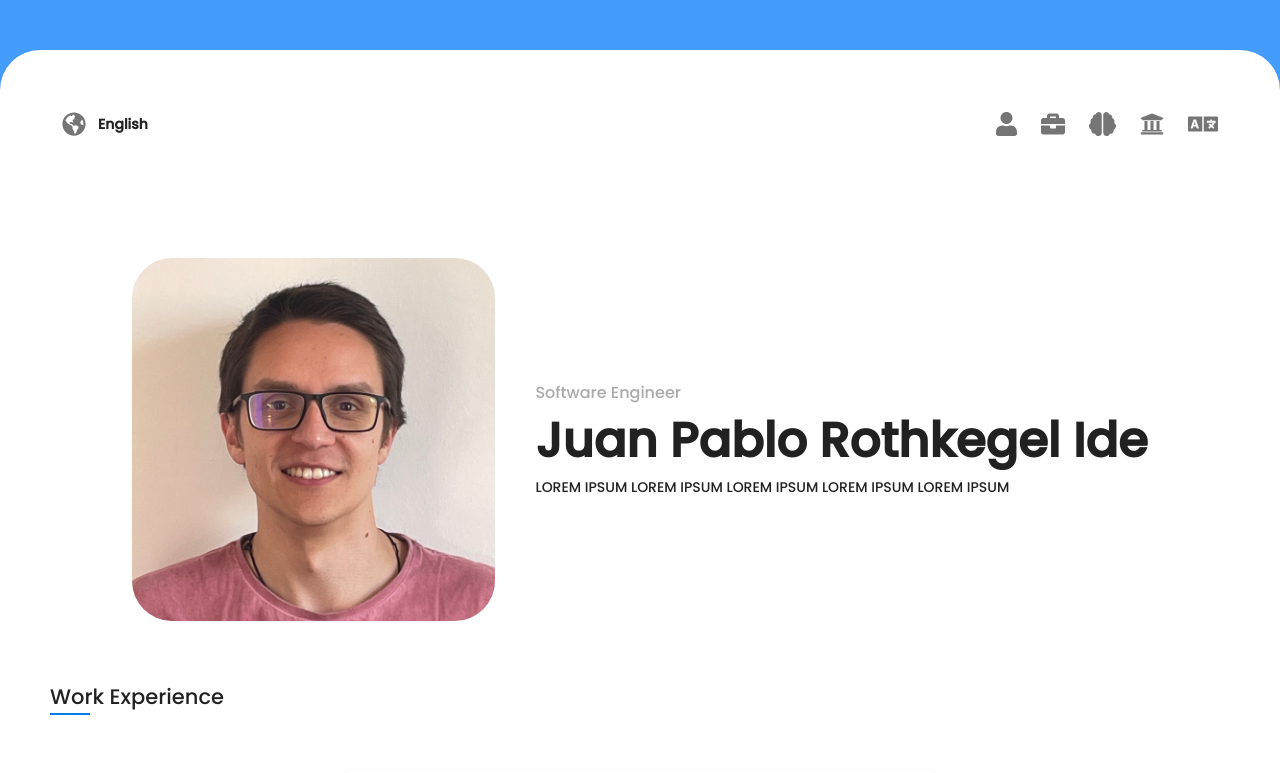
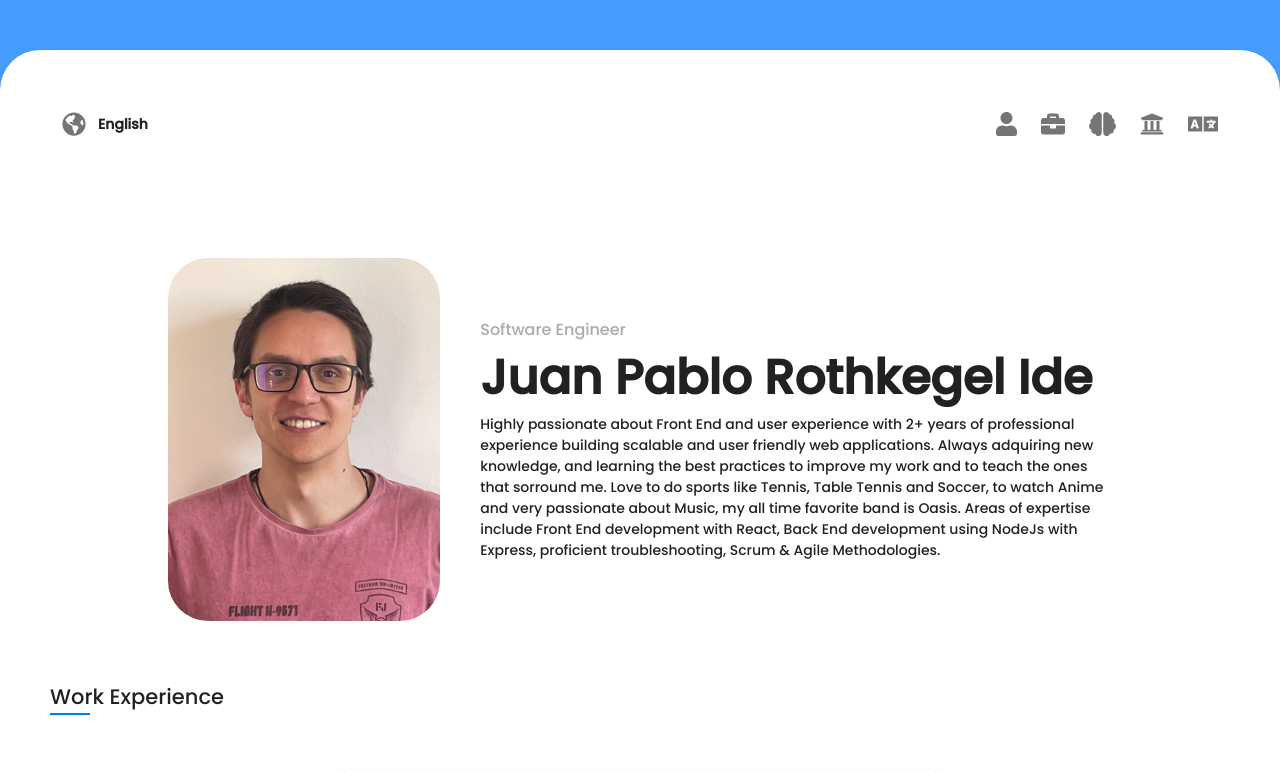
Before and after one commit to jprothkegel/resume, a React (Create React App) app: page / in a window 1280 px wide. Shown: the top 773 px of the page. Built offline with nearby package versions, Linux system fonts and the light colour scheme.

Commit message:
fix(summary): added real summary)

```diff
--- a/src/components/sections/AboutMe/index.js
+++ b/src/components/sections/AboutMe/index.js
@@ -1,12 +1,14 @@
 import React from 'react';
 import PropTypes from 'prop-types';
 import { Box, Typography } from '@material-ui/core';
-import Profile from '../../../assets/profile.jpeg'
+import Profile from '../../../assets/profile.jpeg';
 import { useAboutMeStyles } from './styles';
+import { useTranslation } from 'react-i18next';
 
 const AboutMe = ({ ...props }) => {
   const { mobile } = props;
   const classes = useAboutMeStyles({ mobile });
+  const { t } = useTranslation();
   return (
     <div id="aboutme">
       <Box
@@ -14,6 +16,8 @@ const AboutMe = ({ ...props }) => {
         flexDirection={mobile ? 'column' : 'row'}
         justifyContent="center"
         marginTop={mobile ? '50px' : '110px'}
+        maxWidth="80%"
+        margin='0 auto'
       >
         <img className={classes.image} src={Profile} />
         <Box display="flex" flexDirection="column" justifyContent="center">
@@ -22,7 +26,7 @@ const AboutMe = ({ ...props }) => {
             Juan Pablo Rothkegel Ide
           </Typography>
           <Typography className={classes.description}>
-            LOREM IPSUM LOREM IPSUM LOREM IPSUM LOREM IPSUM LOREM IPSUM
+            {t('aboutme.summary')}
           </Typography>
         </Box>
       </Box>
--- a/src/config/i18n/languages/en.json
+++ b/src/config/i18n/languages/en.json
@@ -8,6 +8,9 @@
       "lang": "Languages",
       "hobbies": "Hobbies",
       "change": "Change Language"
+    },
+    "aboutme": {
+      "summary": "Highly passionate about Front End and user experience with 2+ years of professional experience building scalable and user friendly web applications. Always adquiring new knowledge, and learning the best practices to improve my work and to teach the ones that sorround me. Love to do sports like Tennis, Table Tennis and Soccer, to watch Anime and very passionate about Music, my all time favorite band is Oasis. Areas of expertise include Front End development with React, Back End development using NodeJs with Express, proficient troubleshooting, Scrum & Agile Methodologies."
     },
     "jobs": {
       "ripley": {
--- a/src/config/i18n/languages/es.json
+++ b/src/config/i18n/languages/es.json
@@ -7,6 +7,9 @@
       "edu": "Educación",
       "lang": "Idiomas",
       "change": "Cambiar idioma"
+    },
+    "aboutme": {
+      "summary": "Muy apasionado por el Front End y la experiencia del usuario con más de 2 años de experiencia profesional en la creación de aplicaciones web escalables y fáciles de usar. Siempre adquiriendo nuevos conocimientos, y aprendiendo las mejores prácticas para mejorar mi trabajo y enseñar a los que me rodean. Me encanta hacer deportes como tenis, tenis de mesa y fútbol, ver anime y me apasiona la música, mi banda favorita de todos los tiempos es Oasis. Las áreas de especialización incluyen desarrollo Front End con React, desarrollo Back End usando NodeJs con Express, resolución de problemas competente, Scrum y metodologías ágiles."
     },
     "jobs": {
       "ripley": {
@@ -47,7 +50,7 @@
         "date": "2012 - 2019"
       },
       "kit": {
-        "carrer": "Programa de intercambio para estudiantes de Ingeniería Electrónica",
+        "carrer": "Programa de intercambio en Ingeniería Electrónica",
         "name": "Karlsruher Institut für Technologie",
         "place": "Karlsruhe, Baden Württemberg, Alemania",
         "date": "Septiembre 2016 - Marzo 2017"
```
Also changed, not shown: src/assets/profile-removebg-preview.png (deleted).
